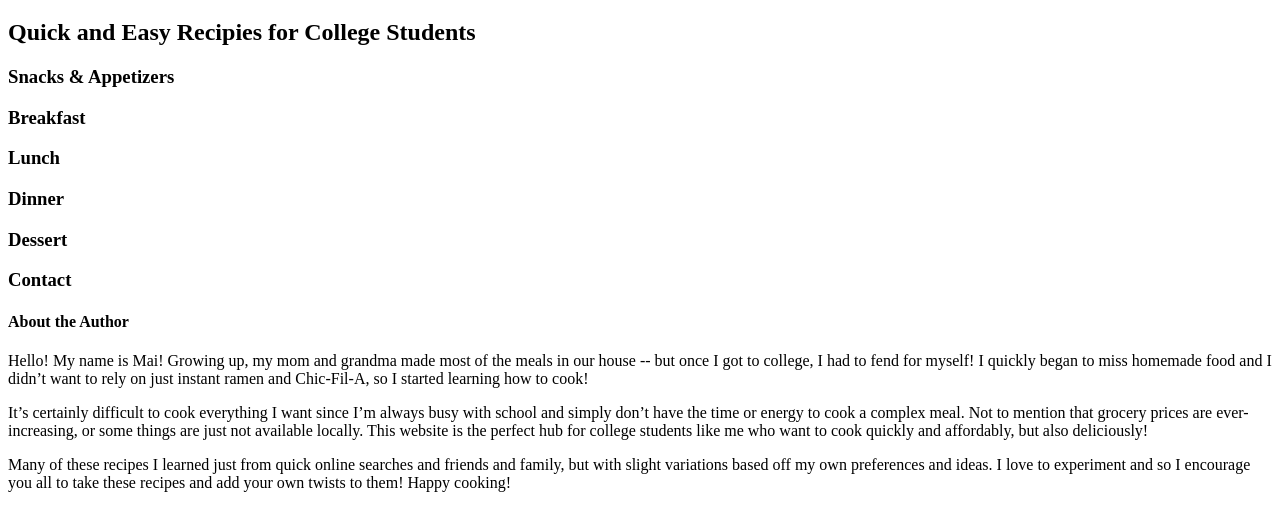
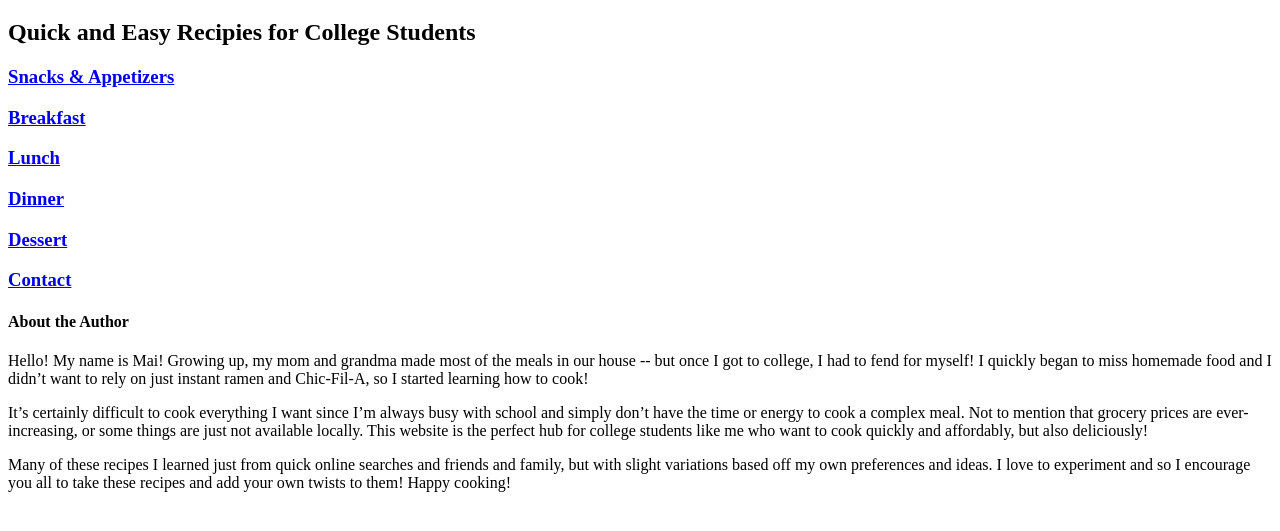
Before and after one commit to cr942/idm221-cr942, a plain HTML site: page index.html in a window 1280 px wide. Shown: the part 61-592 px from the top of the page. Drawn offline with Linux system fonts and the light colour scheme.

Commit message:
Home Navigation Links
Set up links for the home page navigation

```diff
--- a/index.html
+++ b/index.html
@@ -10,13 +10,13 @@
     <h1>Mai Easy Recipies</h1>
     <h2>Quick and Easy Recipies for College Students</h2>
 <!--Navigation-->
-    <h3>Snacks & Appetizers</h3>
-    <h3>Breakfast</h3>
-    <h3>Lunch</h3>
-    <h3>Dinner</h3>
-    <h3>Dessert</h3>
-    <h3>Contact</h3>
-
+    <h3><a href="snacks.html">Snacks & Appetizers</a></h3>
+    <h3><a href="breakfast.html">Breakfast</a></h3>
+    <h3><a href="lunch.html">Lunch</a></h3>
+    <h3><a href="dinner.html">Dinner</a></h3>
+    <h3><a href="dessert.html">Dessert</a></h3>
+    <h3><a href="contact.html">Contact</a></h3>
+<!--Home Page-->
     <h4>About the Author</h4>
     <p>Hello! My name is Mai! Growing up, my mom and grandma made most of the meals in our house -- but once I got to college, I had to fend for myself! I quickly began to miss homemade food and I didn’t want to rely on just instant ramen and Chic-Fil-A, so I started learning how to cook!
     <p>It’s certainly difficult to cook everything I want since I’m always busy with school and simply don’t have the time or energy to cook a complex meal. Not to mention that grocery prices are ever-increasing, or some things are just not available locally. This website is the perfect hub for college students like me who want to cook quickly and affordably, but also deliciously!</p>
```
Also changed, not shown: 1 other file.
